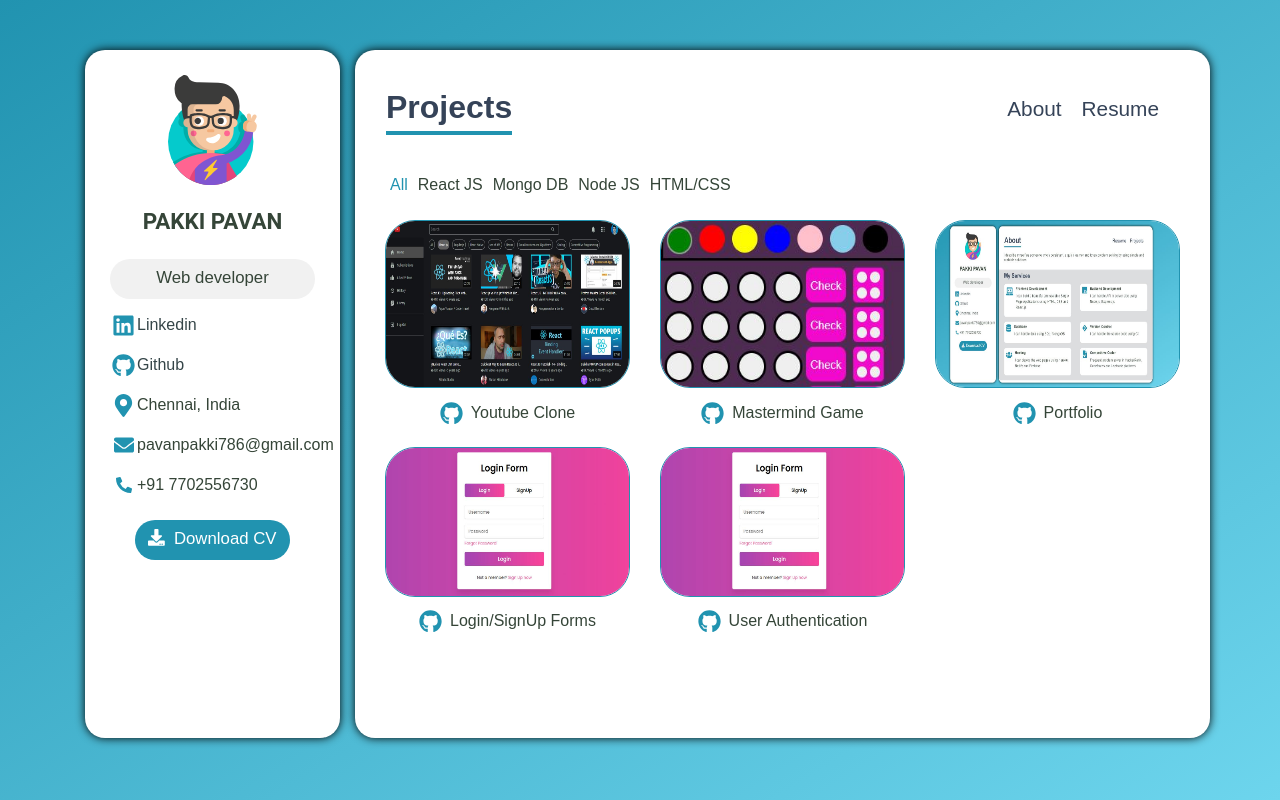
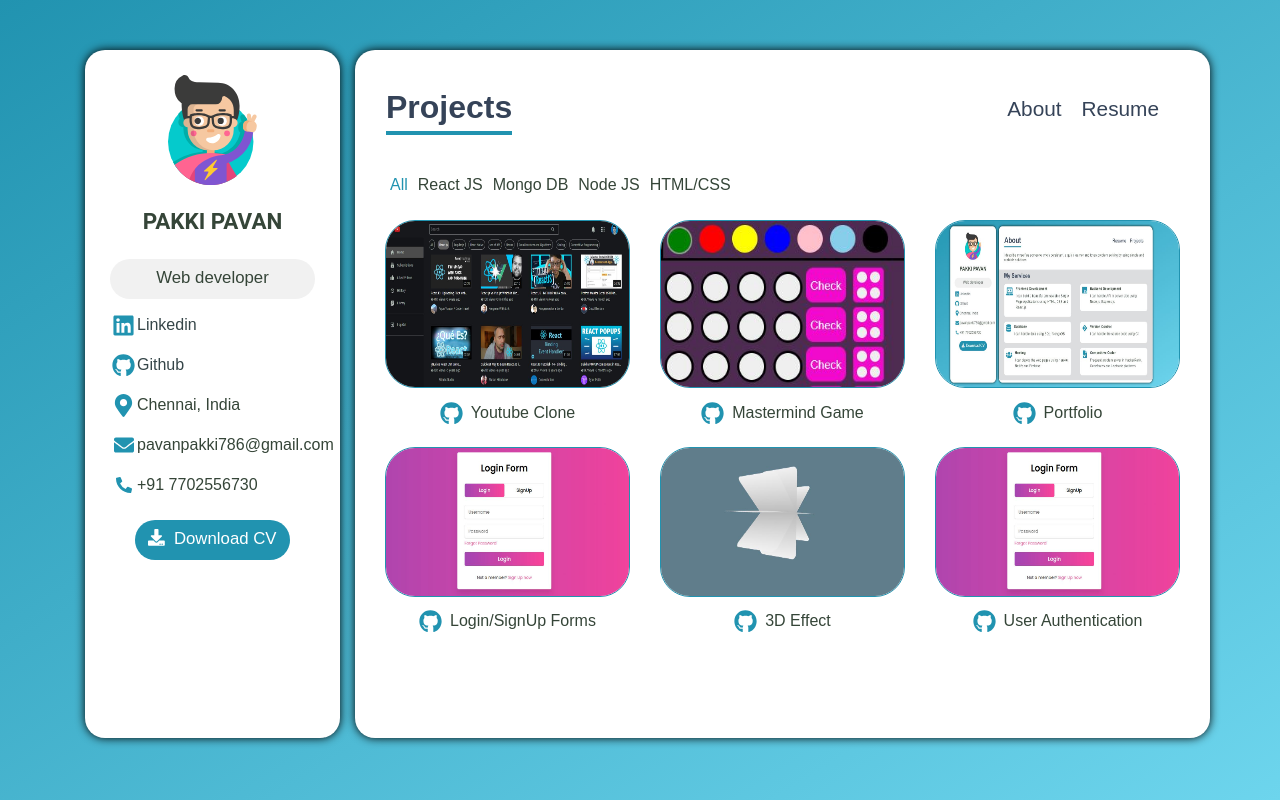
Before and after one commit to PakkiPavan/portfolio, a React (Create React App) app: page /projects in a window 1280 px wide. Built offline with nearby package versions, Linux system fonts and the light colour scheme.

Commit message:
3dEffect added

```diff
--- a/src/components/data/projects_data.js
+++ b/src/components/data/projects_data.js
@@ -2,6 +2,7 @@ import Youtube from '../../assets/projects_images/Youtube.JPG'
 import Mastermind from '../../assets/projects_images/Mastermind.JPG'
 import Login from '../../assets/projects_images/Login.JPG'
 import Portfolio from '../../assets/projects_images/Portfolio.JPG'
+import Effect from '../../assets/projects_images/3DEffect.JPG'
 
 const data_projects = [
     {
@@ -33,6 +34,13 @@ const data_projects = [
         category: ['HTML','CSS','HTML/CSS']
     },
     {
+        name: '3D Effect',
+        image: Effect,
+        deployed_url: 'https://3d-rotation.netlify.app/',
+        github_url: 'https://github.com/PakkiPavan/3D-Effect',
+        category: ['HTML','CSS','HTML/CSS']
+    },
+    {
         name: 'User Authentication',
         image: Login,
         deployed_url: 'https://mern-app-v1.herokuapp.com/',
```
Also changed, not shown: src/assets/projects_images/3DEffect.JPG (added).
